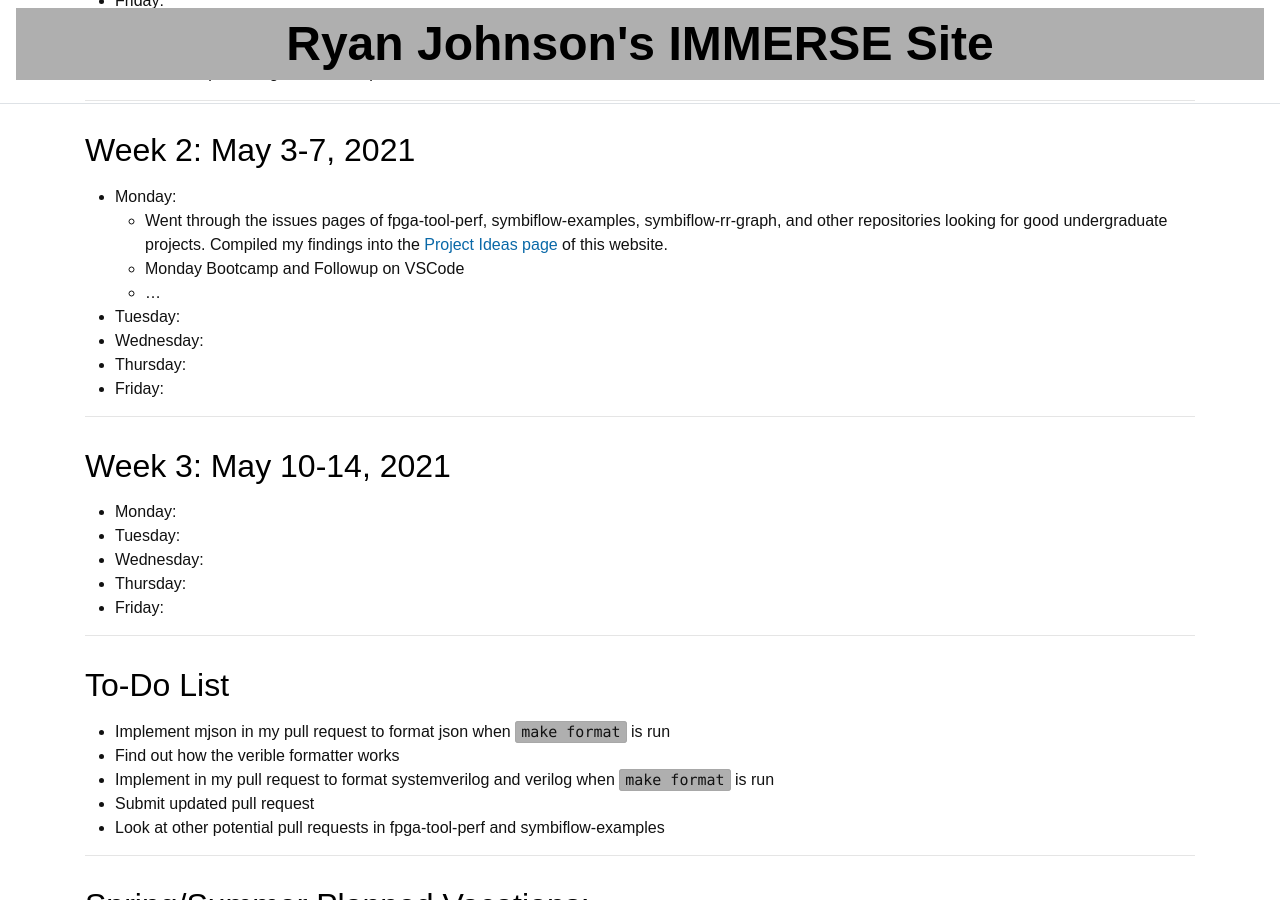
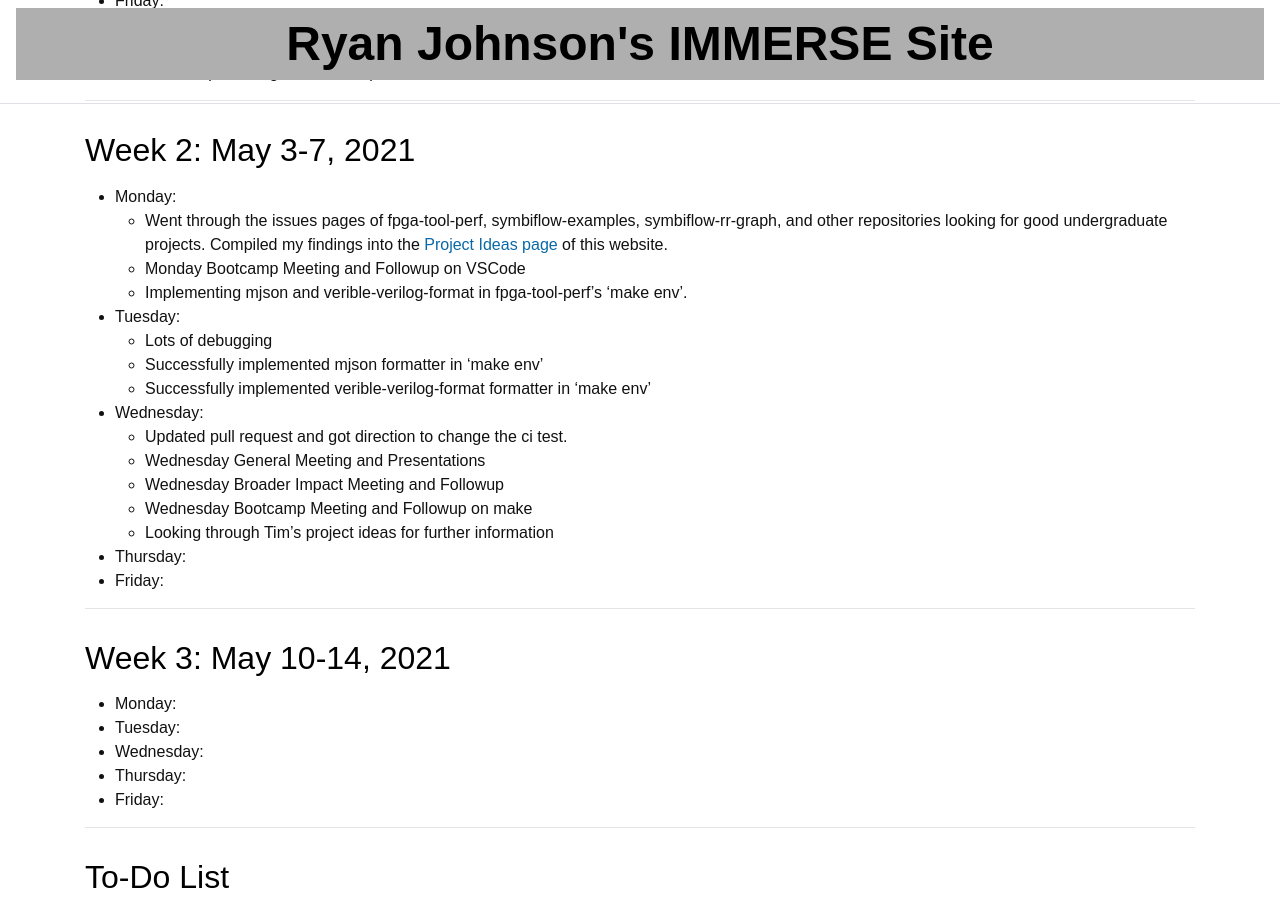
Before and after one commit to ryancj14/ryancj14, a Jekyll site: the page built from _pages/log.md, in a window 1280 px wide and 900 px high, scrolled down 738 px. Built offline with Jekyll 4.4.1, drawn with Linux system fonts in a browser that asks for light colours.

Commit message:
updated log
Signed-off-by: Ryan Johnson <ryancj14@gmail.com>

```diff
--- a/_pages/log.md
+++ b/_pages/log.md
@@ -37,10 +37,18 @@ title: IMMERSE Log and Schedule
 
 * **Monday**:
   * Went through the issues pages of fpga-tool-perf, symbiflow-examples, symbiflow-rr-graph, and other repositories looking for good undergraduate projects. Compiled my findings into the [Project Ideas page]({{ site.baseurl }}{% link _pages/ideas.md %}) of this website.
-  * Monday Bootcamp and Followup on VSCode
-  * ...
+  * Monday Bootcamp Meeting and Followup on VSCode
+  * Implementing mjson and verible-verilog-format in fpga-tool-perf's 'make env'.
 * **Tuesday**:
+  * Lots of debugging
+  * Successfully implemented mjson formatter in 'make env'
+  * Successfully implemented verible-verilog-format formatter in 'make env'
 * **Wednesday**:
+  * Updated pull request and got direction to change the ci test.
+  * Wednesday General Meeting and Presentations
+  * Wednesday Broader Impact Meeting and Followup
+  * Wednesday Bootcamp Meeting and Followup on make
+  * Looking through Tim's project ideas for further information
 * **Thursday**:
 * **Friday**:
 
```
